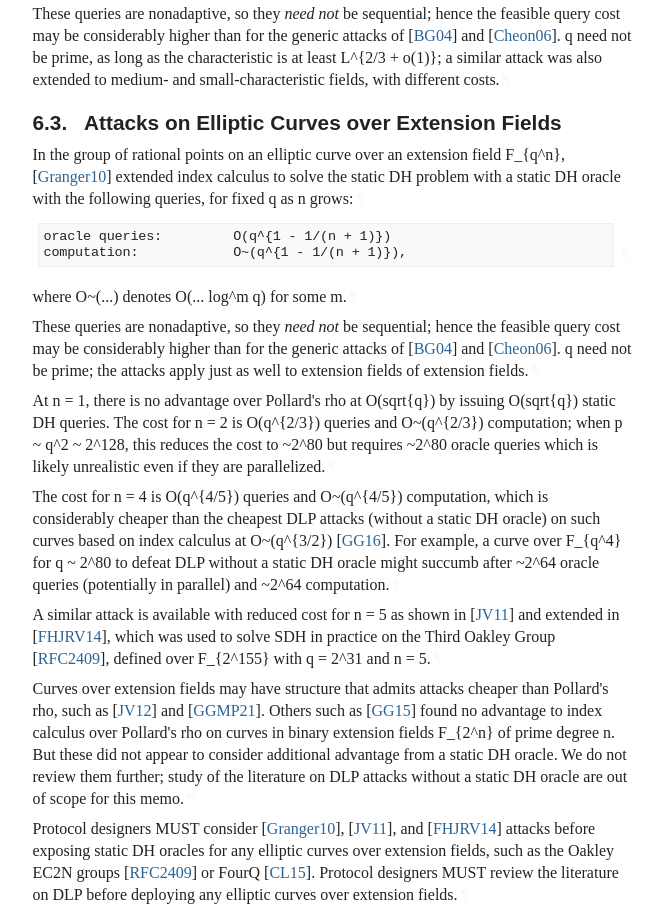
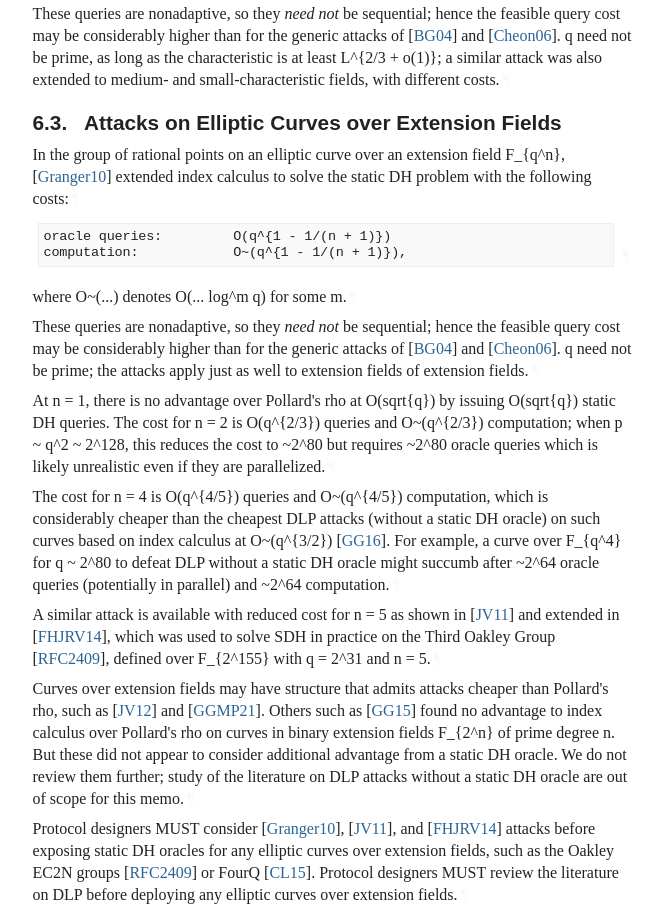
Before and after one commit to riastradh/draft-riastradh-cfrg-staticdh, a plain HTML site: page draft-riastradh-cfrg-staticdh.html in a window 1280 px wide. Shown: the part 7500-8420 px from the top of the page, without its empty margins (92-755 px from the left). Drawn offline with Linux system fonts and the light colour scheme; a web font is replaced by a local one.

Commit message:
Script updating gh-pages from 073411a. [ci skip]

```diff
--- a/draft-riastradh-cfrg-staticdh.html
+++ b/draft-riastradh-cfrg-staticdh.html
@@ -1757,8 +1757,7 @@ q need not be prime, as long as the characteristic is at least
         </h3>
 <p id="section-6.3-1">In the group of rational points on an elliptic curve over an
  extension field F_{q^n}, <span>[<a href="#Granger10" class="cite xref">Granger10</a>]</span> extended index calculus to
- solve the static DH problem with a static DH oracle with the following
- queries, for fixed q as n grows:<a href="#section-6.3-1" class="pilcrow">¶</a></p>
+ solve the static DH problem with the following costs:<a href="#section-6.3-1" class="pilcrow">¶</a></p>
 <div class="alignLeft art-text artwork" id="section-6.3-2">
 <pre>
 oracle queries:         O(q^{1 - 1/(n + 1)})
```
Also changed, not shown: draft-riastradh-cfrg-staticdh.txt.
